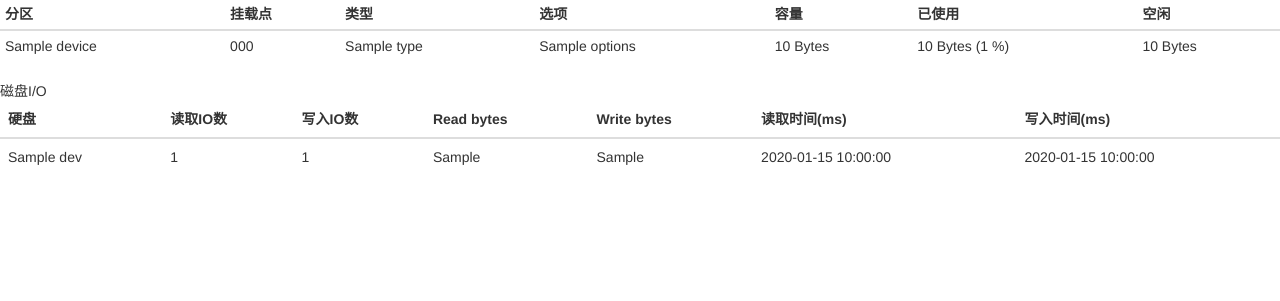
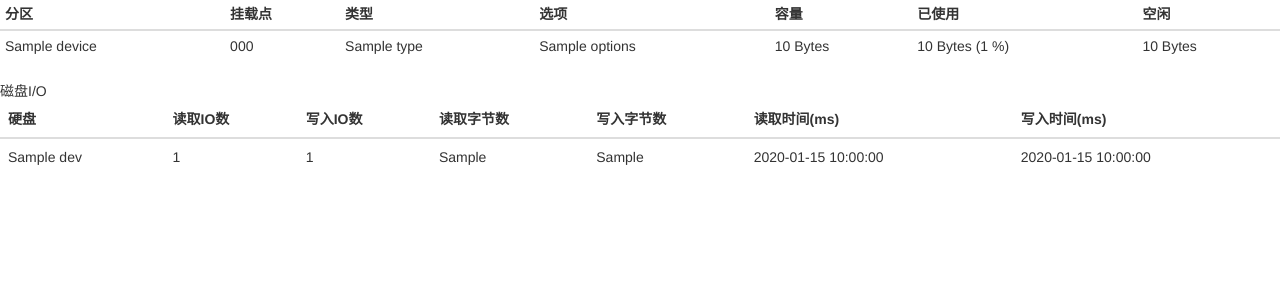
Before and after one commit to wenguonideshou/psdash_HTTPBasicAuth, a Python web app: template templates/disks.html in a window 1280 px wide. Shown: the part 225-526 px from the top of the page. Run offline with Jinja, Linux system fonts and the light colour scheme; the template is opened without the code that fills it: most values are stand-ins (such as "Sample title", 1, 10 or a date in 2020); some web fonts are replaced.

Commit message:
修正模板

```diff
--- a/templates/disks.html
+++ b/templates/disks.html
@@ -45,8 +45,8 @@
                             <th>硬盘</th>
                             <th>读取IO数</th>
                             <th>写入IO数</th>
-                            <th>Read bytes</th>
-                            <th>Write bytes</th>
+                            <th>读取字节数</th>
+                            <th>写入字节数</th>
                             <th>读取时间(ms)</th>
                             <th>写入时间(ms)</th>
                         </tr>
```
